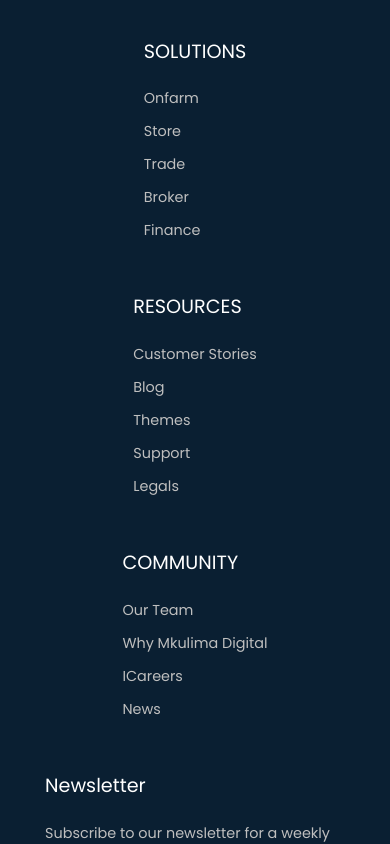
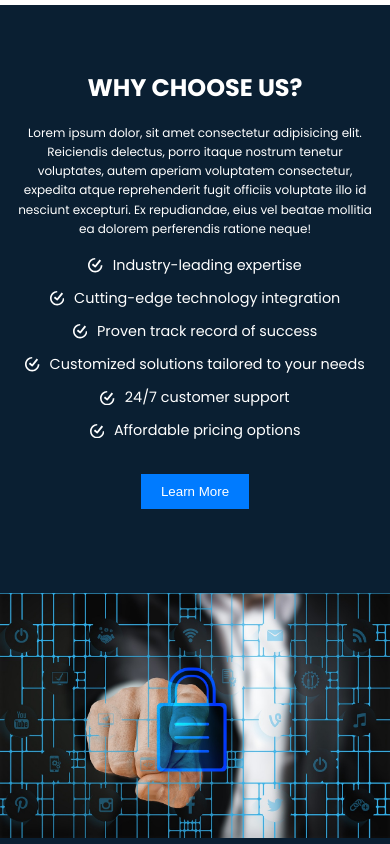
Before and after one commit to marvinok26/cybersec-website, a React (Create React App) app in the folder client/: page / in a window 390 px wide. Shown: the part 5620-6464 px from the top of the page. Built offline with nearby package versions, Linux system fonts and the light colour scheme.

Commit message:
choose complete

```diff
--- a/client/src/index.css
+++ b/client/src/index.css
@@ -435,6 +435,106 @@
   }
 }
 
+/* ======================================================CHOOSE SECTION=======================================*/
+.choose-section {
+  margin: 0.5rem 0;
+  background-color: #0A1F32;
+  color: #fff;
+  display: flex;
+  justify-content: space-between;
+  align-items: flex-start;
+  gap: 20px;
+}
+
+.choose-left__contents {
+  margin: 3rem 0;
+  margin-left: 9rem;
+  margin-right: 4rem;
+  flex: 1;
+}
+
+.choose-sec__header {
+  margin-top: 2rem;
+
+}
+.choose-sec__header h4{
+  font-size: 30px;
+
+}
+
+.choose-sec__header p{
+  font-size: 14px;
+  margin: 2rem 0;
+
+}
+
+.choose-sec__content {
+  display: flex;
+  flex-direction: column;
+}
+
+.reasons {
+  display: grid;
+  grid-template-columns: 1fr 1fr;
+  gap: 10px;
+  margin-bottom: 2rem;
+}
+
+.reason-item {
+  display: flex;
+  align-items: center;
+  gap: 10px;
+}
+
+.choose-img img {
+  width: 400px;
+  height: 350px;
+  margin-right: 6rem;
+  margin-top: 6rem;
+}
+
+/* Media Queries for Android Devices */
+@media only screen and (max-width: 600px) {
+  .choose-section {
+    flex-direction: column;
+    align-items: center;
+    gap: 20px;
+  }
+
+  .choose-left__contents {
+    margin: 2rem 1rem;
+    margin-left: 1rem;
+    margin-right: 1rem;
+    text-align: center;
+  }
+
+  .choose-sec__header h4 {
+    font-size: 24px;
+  }
+
+  .choose-sec__header p {
+    font-size: 12px;
+    margin: 1rem 0;
+  }
+
+  .reasons {
+    grid-template-columns: 1fr;
+    gap: 10px;
+  }
+
+  .choose-img img {
+    width: 100%;
+    height: auto;
+    margin-right: 0;
+    margin-top: 2rem;
+  }
+
+  .reason-item {
+    justify-content: center;
+  }
+}
+
+
 
 /* =========================================FOOTER ====================================================*/
 
--- a/client/src/pages/Home.jsx
+++ b/client/src/pages/Home.jsx
@@ -4,6 +4,7 @@
 import headerImage2 from '../images/img9.jpeg';
 import headerImage3 from '../images/img3.jpg';
 import aboutImage from '../images/img11.jpg';
+import chooseImage from '../images/img5.jpg';
 import { PiCertificateFill } from "react-icons/pi";
 import { BiSolidCertification } from "react-icons/bi";
 import { GiTechnoHeart } from "react-icons/gi";
@@ -11,7 +12,8 @@
 import { MdOutlineLockPerson } from "react-icons/md";
 import { BsPersonLock } from "react-icons/bs";
 import { GrShieldSecurity } from "react-icons/gr";
-import {FaNetworkWired, FaLaptopCode } from 'react-icons/fa';
+import { FaNetworkWired, FaLaptopCode } from 'react-icons/fa';
+import { SiTicktick } from "react-icons/si";
 
 const Home = () => {
   const [currentImage, setCurrentImage] = useState(0);
@@ -47,7 +49,7 @@
 
       <div className="container3">
         {/* About section */}
-        <img src={aboutImage} alt='About us' className="about-image"/>
+        <img src={aboutImage} alt='About us' className="about-image" />
 
         <div className="con3-content">
           <div className="con3-header">
@@ -90,6 +92,7 @@
           </div>
         </div>
       </div>
+
       <div className="numbers">
         {/* number */}
         <div className="number-item">
@@ -112,6 +115,7 @@
           <p>RATES ON AVERAGE CUSTOMER</p>
         </div>
       </div>
+
       <div className="sec-solutions__section">
         {/* security solutions section */}
         <div className="sec-heading">
@@ -126,7 +130,7 @@
             <p>Protect your network infrastructure from unauthorized access.</p>
           </div>
           <div className="solution-item">
-            <MdOutlineLockPerson  className="solution-icon" />
+            <MdOutlineLockPerson className="solution-icon" />
             <h5>Data Encryption</h5>
             <p>Secure sensitive data with advanced encryption techniques.</p>
           </div>
@@ -152,6 +156,32 @@
           </div>
         </div>
       </div>
+
+      <div className="choose-section">
+        {/* Choose Us */}
+        <div className="choose-left__contents">
+          <div className="choose-sec__header">
+            <h4>WHY CHOOSE US?</h4>
+            <p>Lorem ipsum dolor, sit amet consectetur adipisicing elit. Reiciendis delectus, porro itaque nostrum tenetur voluptates, autem aperiam voluptatem consectetur, expedita atque reprehenderit fugit officiis voluptate illo id nesciunt excepturi. Ex repudiandae, eius vel beatae mollitia ea dolorem perferendis ratione neque!</p>
+          </div>
+          <div className="choose-sec__content">
+            <div className="reasons">
+              <div className="reason-item"><SiTicktick /> Industry-leading expertise</div>
+              <div className="reason-item"><SiTicktick /> Cutting-edge technology integration</div>
+              <div className="reason-item"><SiTicktick /> Proven track record of success</div>
+              <div className="reason-item"><SiTicktick /> Customized solutions tailored to your needs</div>
+              <div className="reason-item"><SiTicktick /> 24/7 customer support</div>
+              <div className="reason-item"><SiTicktick /> Affordable pricing options</div>
+            </div>
+            <div className="choose-btn">
+              <button className="btn-show__more">Learn More</button>
+            </div>
+          </div>
+        </div>
+        <div className="choose-img">
+          <img src={chooseImage} alt="choose img" />
+        </div>
+      </div>
     </div>
   );
 }
```
